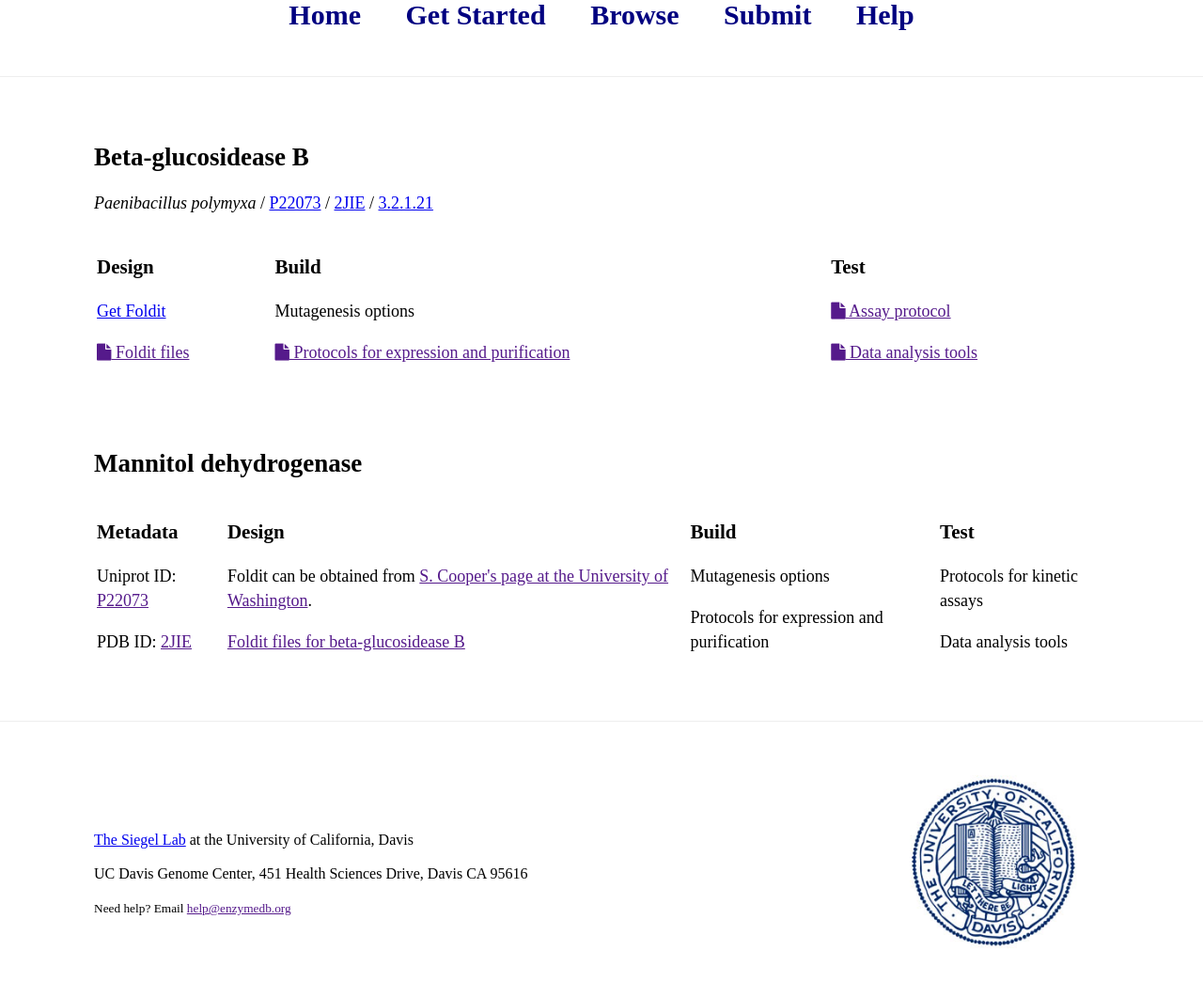
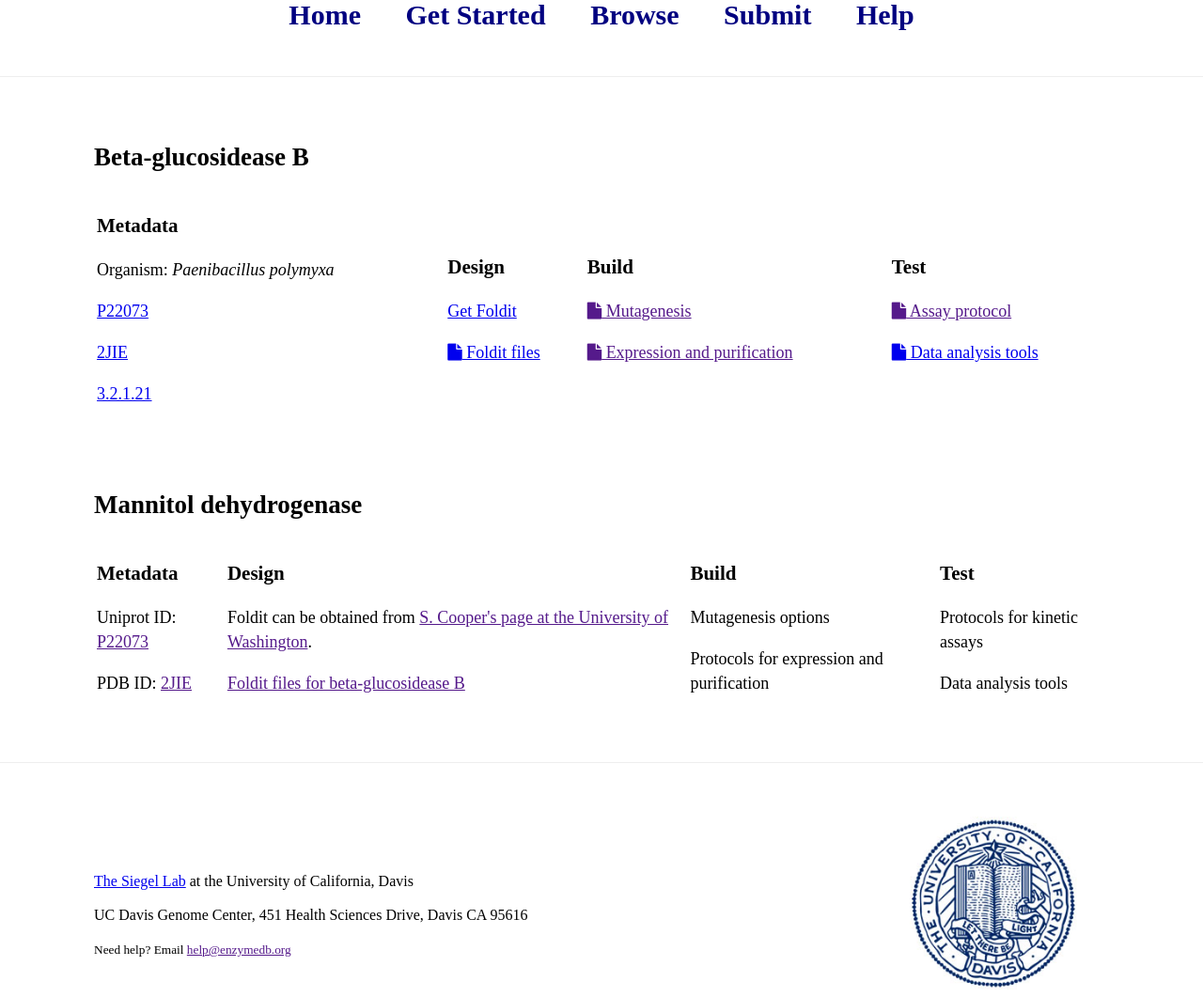
Before and after one commit to dacarlin/eed, a Django app: template enter/templates/enter/systems.html in a window 1280 px wide. Shown: the part 281-1342 px from the top of the page at 94% size. Before the commit the page ends 1290 px from the top, so only its background shows below. Run offline with Django 3.2, Linux system fonts and the light colour scheme; the template is opened without the code that fills it, so the values that code supplies are empty; parts of the project's set-up code (start-up, migrations or seed data) failed here and were passed over; some libraries are stand-ins or nearby versions.

Commit message:
Fixed metadata on systems page

```diff
--- a/enter/templates/enter/systems.html
+++ b/enter/templates/enter/systems.html
@@ -1,30 +1,31 @@
 {% extends "base.html" %}
+{% block title %}SEEK - Get Started{% endblock title %}
 {% block content %}
 <div id="blue">
 <h2>Beta-glucosidease&nbsp;B</h2>
-<p>
-  <em>Paenibacillus polymyxa</em> /
-  <a href="http://www.uniprot.org/uniprot/P22073">P22073</a> /
-  <a href="http://www.rcsb.org/pdb/explore/explore.do?structureId=2jie">2JIE</a> /
-  <a href="http://www.brenda-enzymes.info/php/result_flat.php4?ecno=3.2.1.21">3.2.1.21</a>
-</p>
-
 <table>
   <tr>
     <td>
+      <h3>Metadata</h3>
+      <p>Organism: <em>Paenibacillus polymyxa</em></p>
+      <p><a href="http://www.uniprot.org/uniprot/P22073">P22073</a></p>
+      <p><a href="http://www.rcsb.org/pdb/explore/explore.do?structureId=2jie">2JIE</a></p>
+      <p><a href="http://www.brenda-enzymes.info/php/result_flat.php4?ecno=3.2.1.21">3.2.1.21</a></p>
+    </td>
+    <td>
       <h3>Design</h3>
       <p><a href="http://c4c.uwc4c.com/express_license_technologies/foldit">Get Foldit</a></p>
-      <p><a href=""><i class="fa fa-file"></i> Foldit files</a></p>
+      <p><a href="http://github.com/"><i class="fa fa-file"></i> Foldit files</a></p>
     </td>
     <td>
       <h3>Build</h3>
-        <p>Mutagenesis options</p>
-        <p><a href=""><i class="fa fa-file"></i> Protocols for expression and purification</a></p>
+        <p><a href=""><i class="fa fa-file"></i> Mutagenesis</a></p>
+        <p><a href=""><i class="fa fa-file"></i> Expression and purification</a></p>
     </td>
     <td>
       <h3>Test</h3>
         <p><a href=""><i class="fa fa-file"></i> Assay protocol</a></p>
-        <p><a href=""><i class="fa fa-file"></i> Data analysis tools</a></p>
+        <p><a href="http://github.com/"><i class="fa fa-file"></i> Data analysis tools</a></p>
     </td>
   </tr>
 </table>
```
